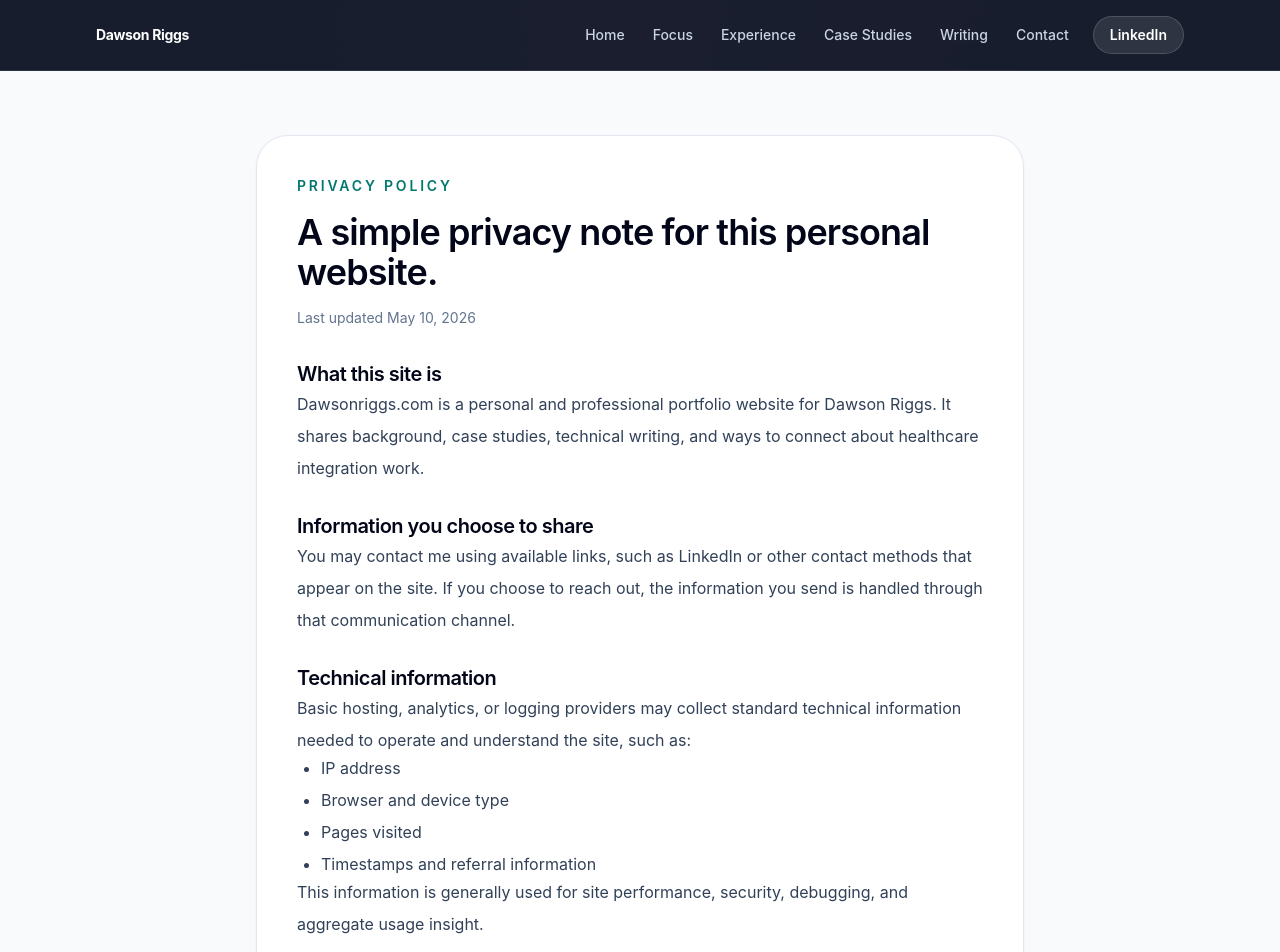
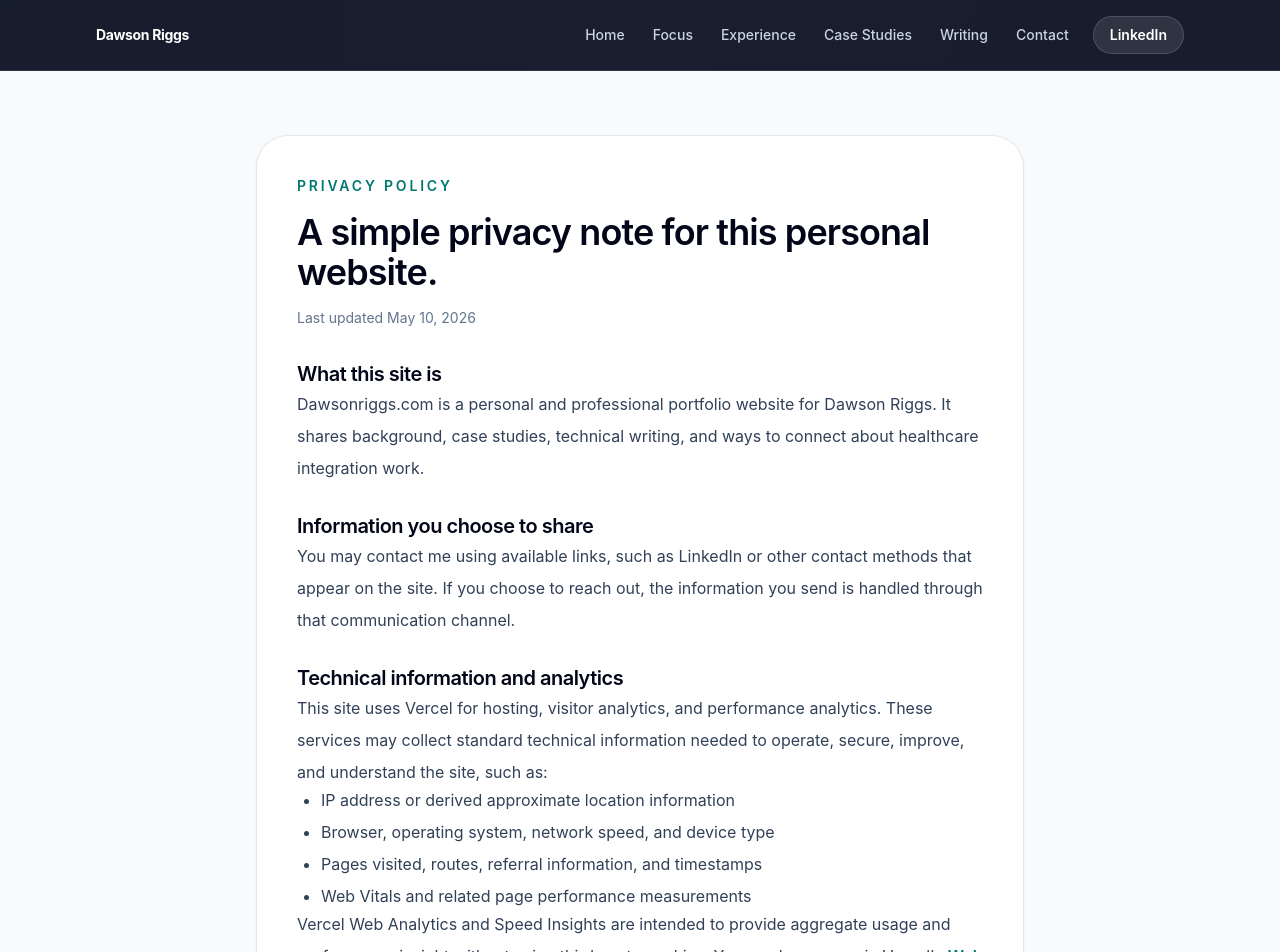
Before and after one commit to dcriggs/dawsonriggs-dot-com, a Next.js app: page /privacy in a window 1280 px wide. Shown: the top 952 px of the page. Built offline with nearby package versions, Linux system fonts and the light colour scheme.

Commit message:
Update privacy policy for analytics

```diff
--- a/src/app/privacy/page.tsx
+++ b/src/app/privacy/page.tsx
@@ -34,18 +34,18 @@ export default function PrivacyPolicyPage() {
           </section>
 
           <section>
-            <h2>Technical information</h2>
+            <h2>Technical information and analytics</h2>
             <p>
-              Basic hosting, analytics, or logging providers may collect standard technical information needed to operate and understand the site, such as:
+              This site uses Vercel for hosting, visitor analytics, and performance analytics. These services may collect standard technical information needed to operate, secure, improve, and understand the site, such as:
             </p>
             <ul>
-              <li>IP address</li>
-              <li>Browser and device type</li>
-              <li>Pages visited</li>
-              <li>Timestamps and referral information</li>
+              <li>IP address or derived approximate location information</li>
+              <li>Browser, operating system, network speed, and device type</li>
+              <li>Pages visited, routes, referral information, and timestamps</li>
+              <li>Web Vitals and related page performance measurements</li>
             </ul>
             <p>
-              This information is generally used for site performance, security, debugging, and aggregate usage insight.
+              Vercel Web Analytics and Speed Insights are intended to provide aggregate usage and performance insight without using third-party cookies. You can learn more in Vercel&apos;s <Link href="https://vercel.com/docs/analytics/privacy-policy" className="font-semibold text-teal-700 hover:text-teal-900" rel="nofollow noreferrer" target="_blank">Web Analytics privacy documentation</Link> and <Link href="https://vercel.com/docs/speed-insights/privacy-policy" className="font-semibold text-teal-700 hover:text-teal-900" rel="nofollow noreferrer" target="_blank">Speed Insights privacy documentation</Link>.
             </p>
           </section>
 
```
